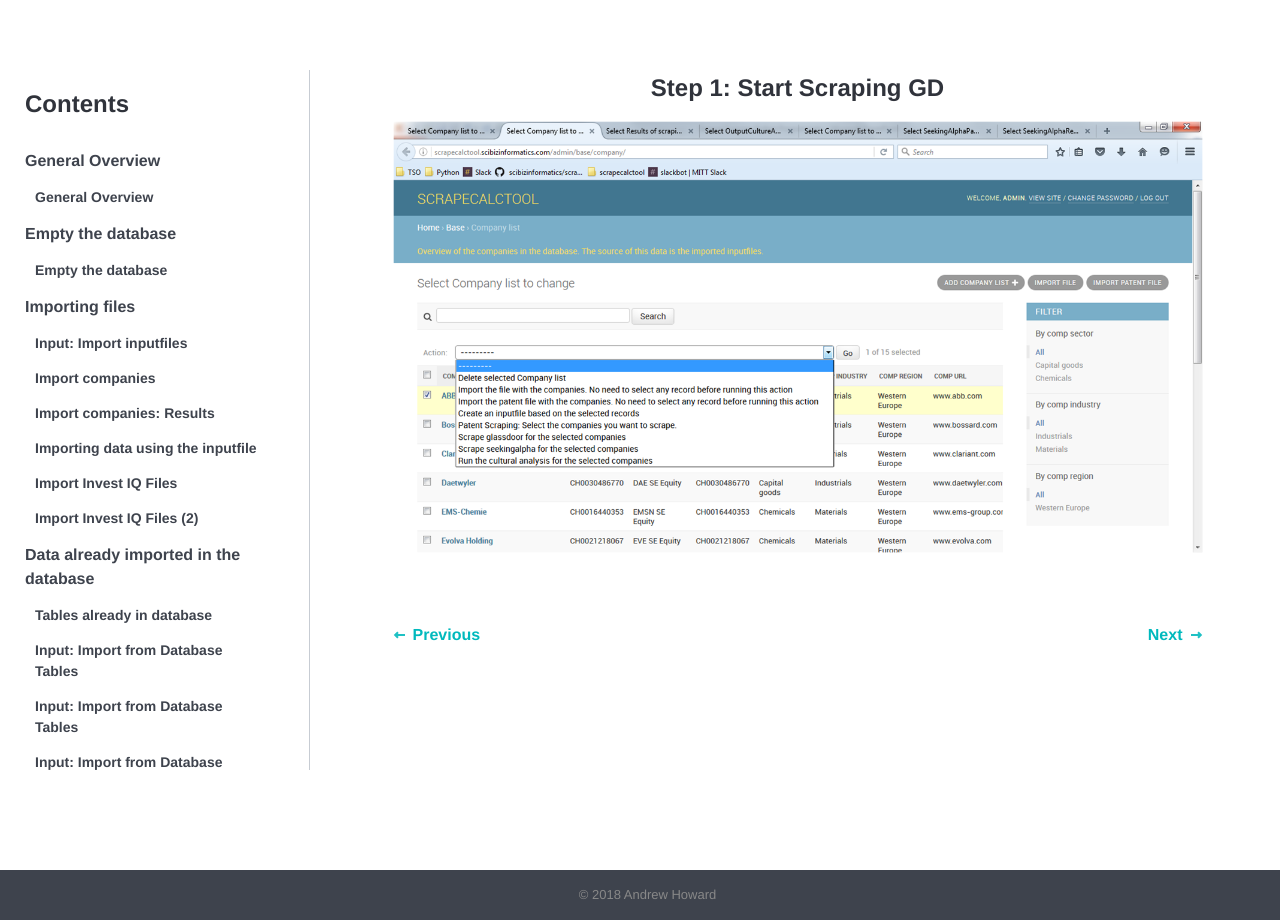
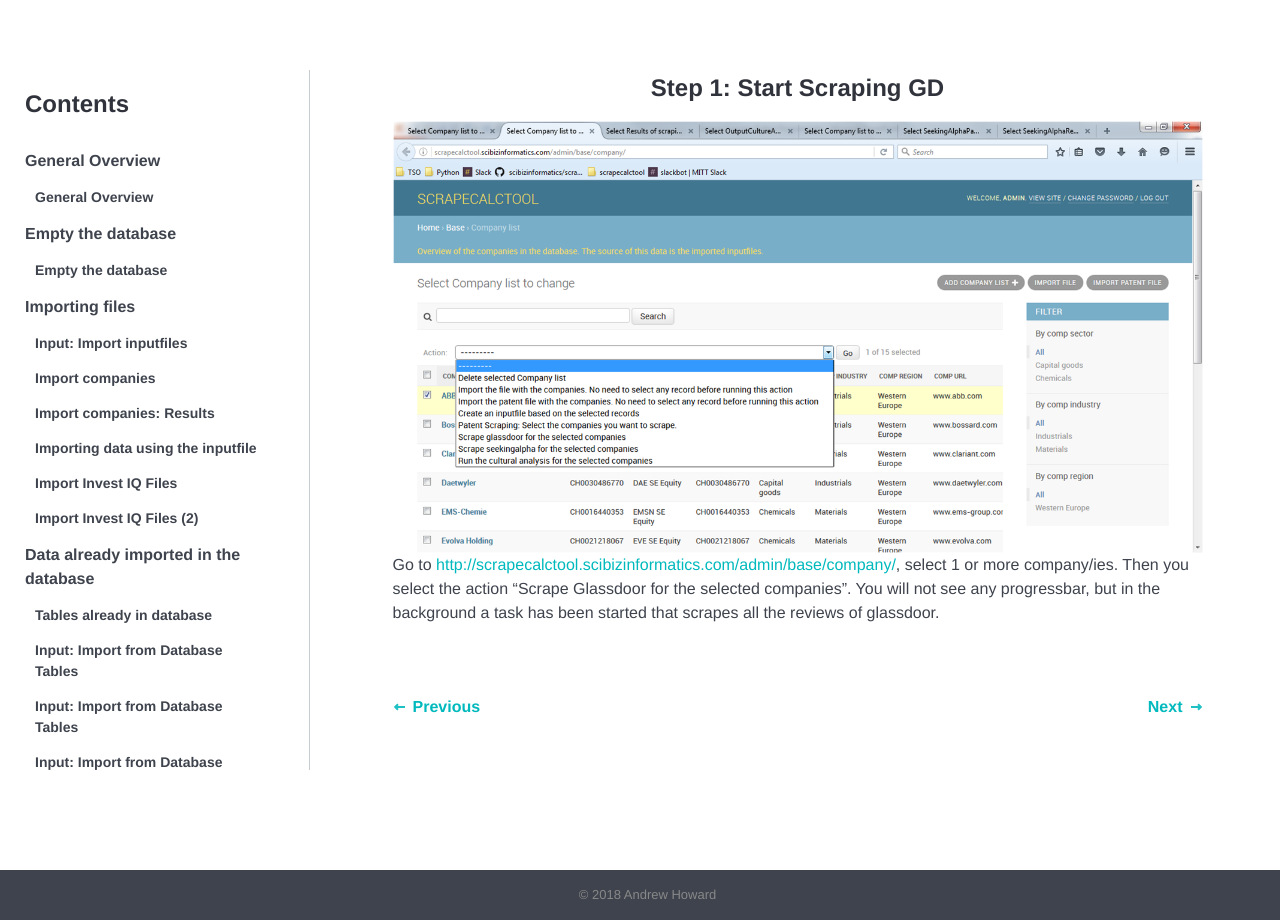
Before and after one commit to tkumpanenko/slides, a Jekyll site: the page built from _tutorials/103.html, in a window 1280 px wide. Built offline with Jekyll 4.4.1, drawn with Linux system fonts in a browser that asks for light colours.

Commit message:
Update from Forestry.io - 103.html

```diff
--- a/_tutorials/103.html
+++ b/_tutorials/103.html
@@ -4,7 +4,8 @@ topic: cultural-analysis
 order: 3
 date: 2018-01-18 19:31:06 +0000
 ---
-
 <h4>Step 1: Start Scraping GD</h4>
 
 <img src="{{site.url}}{{site.baseurl}}/images/103.png" alt="">
+
+<p>Go to <a href="http://scrapecalctool.scibizinformatics.com/admin/base/company/">http://scrapecalctool.scibizinformatics.com/admin/base/company/</a>, select 1 or more company/ies. Then you select the action “Scrape Glassdoor for the selected companies”. You will not see any progressbar, but in the background a task has been started that scrapes all the reviews of glassdoor.  </p>
```
